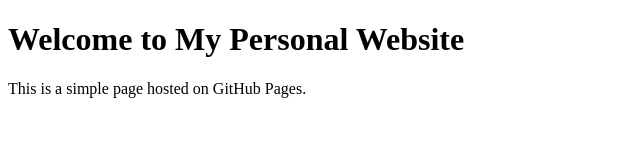
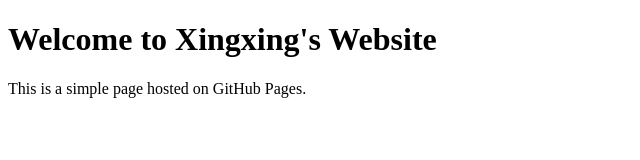
Before and after one commit to starsbro/starsbro.github.io, a plain HTML site: page src/index.html in a window 1280 px wide. Shown: the whole page, without its empty margins (0-640 px from the left). Drawn offline with Linux system fonts and the light colour scheme.

Commit message:
Update index.html title

```diff
--- a/src/index.html
+++ b/src/index.html
@@ -6,7 +6,7 @@
   <title>My Personal Website</title>
 </head>
 <body>
-  <h1>Welcome to My Personal Website</h1>
+  <h1>Welcome to Xingxing's Website</h1>
   <p>This is a simple page hosted on GitHub Pages.</p>
 </body>
 </html>
```
